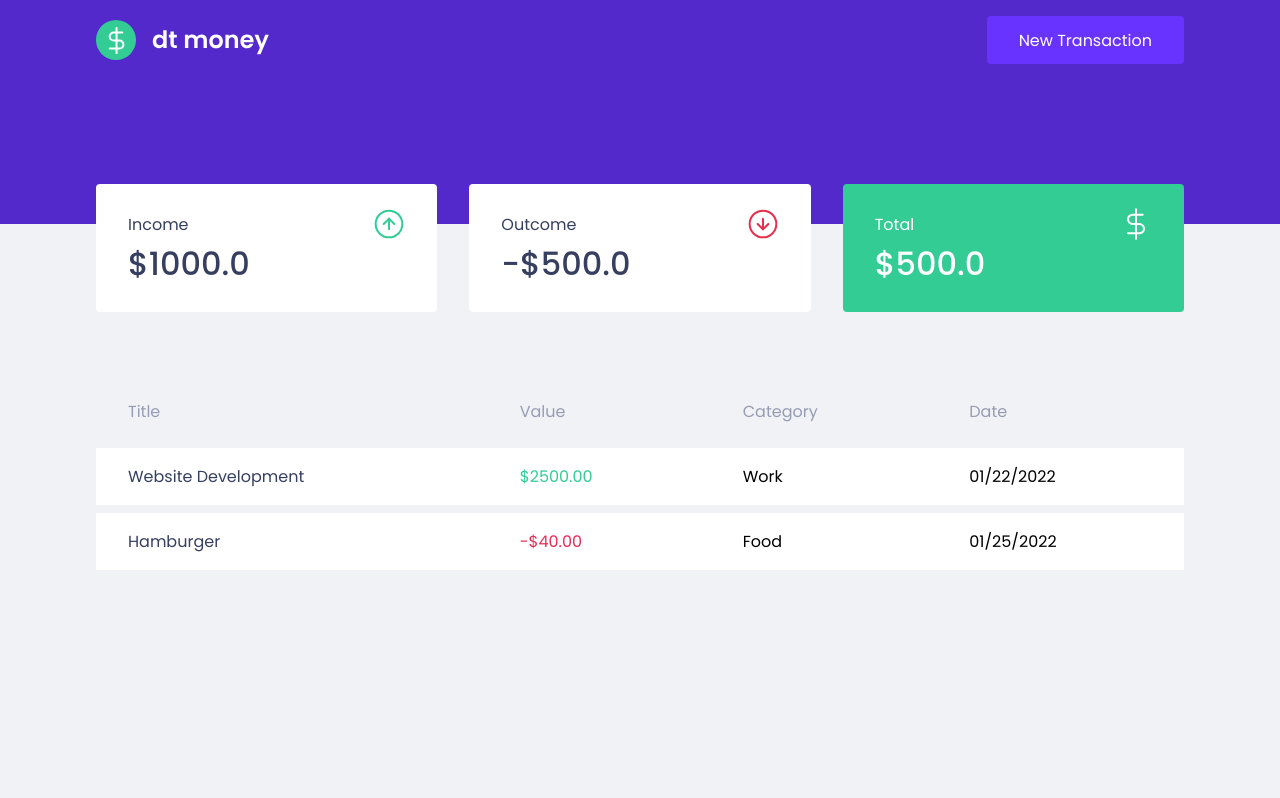
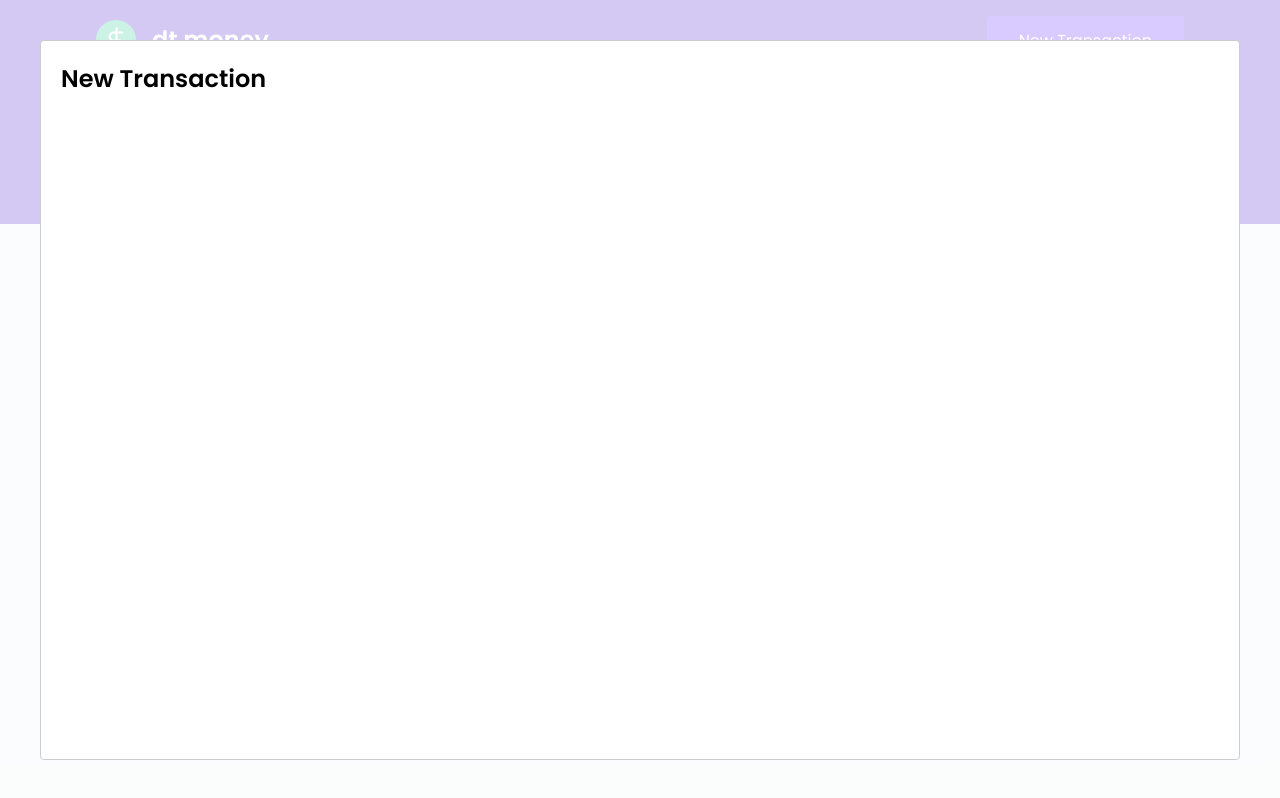
Before and after one commit to joaoantoniocoelho/dtmoney, a React (Create React App) app: page / in a window 1280 px wide. Both pictures are taken after a click on the button "New Transaction". Built offline with nearby package versions, Linux system fonts and the light colour scheme; no server answers; what miragejs would draw is missing.

Commit message:
add Modal for new transaction

```diff
--- a/package.json
+++ b/package.json
@@ -14,6 +14,7 @@
     "miragejs": "^0.1.43",
     "react": "^17.0.2",
     "react-dom": "^17.0.2",
+    "react-modal": "^3.14.4",
     "react-scripts": "5.0.0",
     "typescript": "^4.4.2",
     "web-vitals": "^2.1.0"
@@ -43,6 +44,7 @@
     ]
   },
   "devDependencies": {
+    "@types/react-modal": "^3.13.1",
     "@types/styled-components": "^5.1.23",
     "styled-components": "^5.3.3"
   }
--- a/src/App.tsx
+++ b/src/App.tsx
@@ -1,12 +1,32 @@
+import { useState } from "react";
+import Modal from "react-modal";
 import { Dashboard } from "./components/Dashboard";
 import { Header } from "./components/Header";
 import { GlobalStyle } from "./styles/global";
 
+Modal.setAppElement('#root')
+
 export function App() {
+  const [isNewTransactionModalOpen, setIsNewTransactionModalOpen] = useState(false);
+
+  function handleOpenNewTransactionModal() {
+    setIsNewTransactionModalOpen(true);
+  }
+
+  function handleCloseNewTransactionModal() {
+    setIsNewTransactionModalOpen(false);
+  }
+
   return (
     <>
-      <Header />
+      <Header onOpenNewTransactionModal={handleOpenNewTransactionModal}/>
       <Dashboard />
+      <Modal
+          isOpen={isNewTransactionModalOpen}
+          onRequestClose={handleCloseNewTransactionModal}
+        >
+          <h2>New Transaction</h2>
+        </Modal>
       <GlobalStyle />
     </>
   );
--- a/src/components/Header/index.tsx
+++ b/src/components/Header/index.tsx
@@ -1,12 +1,20 @@
+import { useState } from "react";
 import logo from "../../assets/logo.svg";
+import Modal from "react-modal";
 import { Container, Content } from "./styles";
 
-export function Header() {
+interface HeaderProps {
+  onOpenNewTransactionModal: () => void;
+}
+
+export function Header({ onOpenNewTransactionModal }: HeaderProps) {
   return (
     <Container>
       <Content>
         <img src={logo} alt="dtmoney" />
-        <button type="button">New Transaction</button>
+        <button type="button" onClick={onOpenNewTransactionModal}>
+          New Transaction
+        </button>
       </Content>
     </Container>
   );
```
Also changed, not shown: 1 other file (tests, documents, lock files or other folders).
